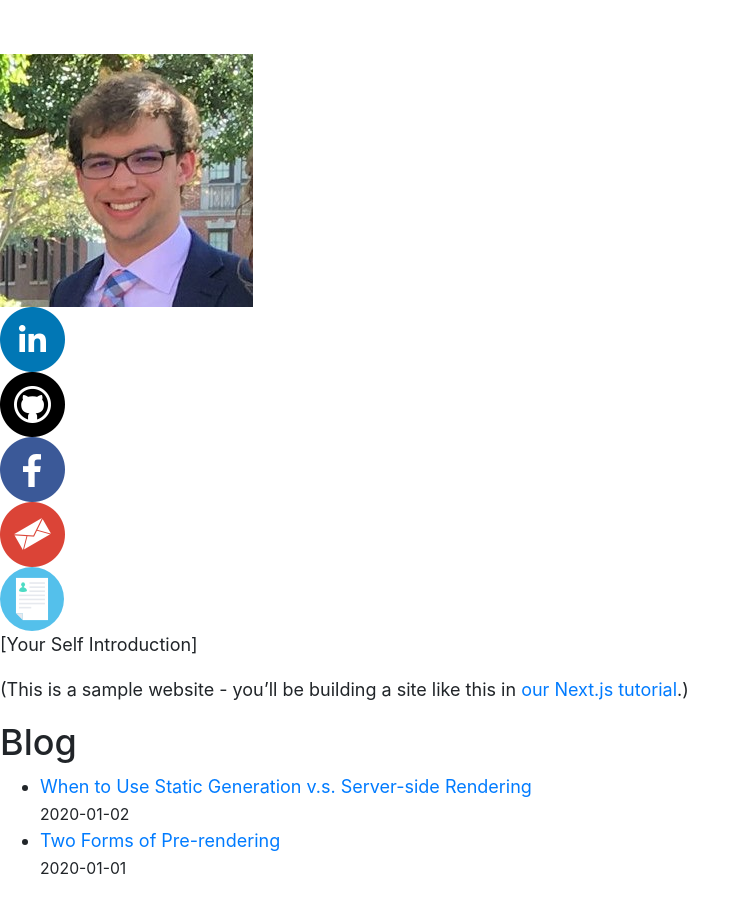
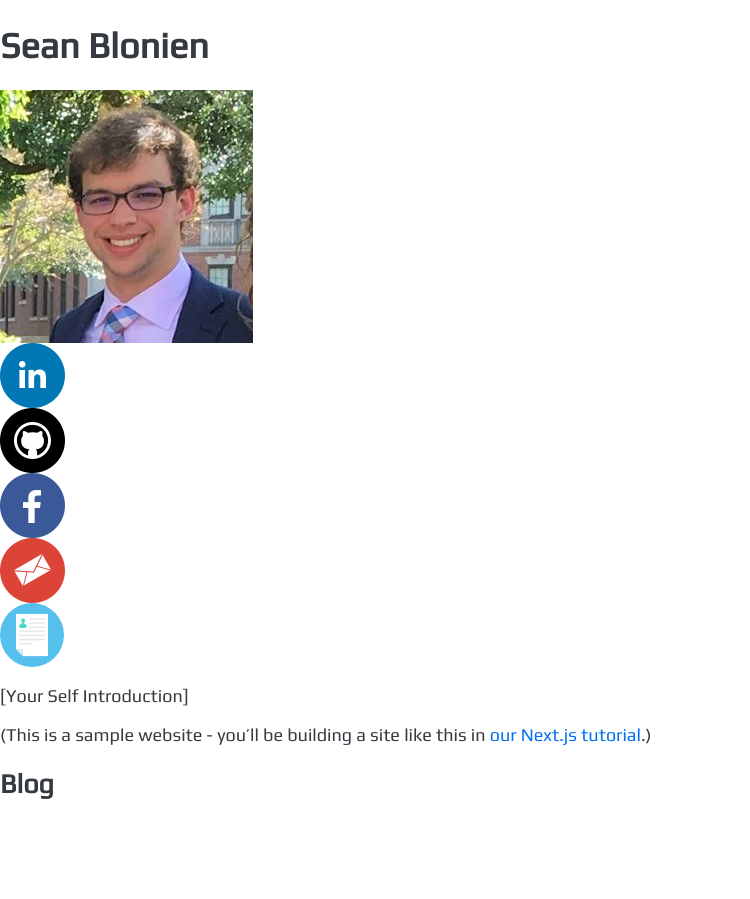
Before and after one commit to seanblonien/personal-website, a Next.js app: page / in a window 1280 px wide. Shown: the whole page, without its empty margins (0-750 px from the left). After the commit the page ends 821 px from the top, so only its background shows below. Built offline with nearby package versions, Linux system fonts and the light colour scheme.

Commit message:
Commented out unused

```diff
--- a/lib/posts.ts
+++ b/lib/posts.ts
@@ -1,69 +1,66 @@
-import fs from 'fs'
-import path from 'path'
-import matter from 'gray-matter'
-import remark from 'remark'
-import html from 'remark-html'
+// import fs from 'fs'
+// import path from 'path'
 
-const postsDirectory = path.join(process.cwd(), 'posts')
+// const postsDirectory = path.join(process.cwd(), 'posts')
 
-export function getSortedPostsData() {
-  // Get file names under /posts
-  const fileNames = fs.readdirSync(postsDirectory)
-  const allPostsData = fileNames.map(fileName => {
-    // Remove ".md" from file name to get id
-    const id = fileName.replace(/\.md$/, '')
+// export function getSortedPostsData() {
+//   // Get file names under /posts
+//   const fileNames = fs.readdirSync(postsDirectory)
+//   const allPostsData = fileNames.map(fileName => {
+//     // Remove ".md" from file name to get id
+//     const id = fileName.replace(/\.md$/, '')
 
-    // Read markdown file as string
-    const fullPath = path.join(postsDirectory, fileName)
-    const fileContents = fs.readFileSync(fullPath, 'utf8')
+//     // Read markdown file as string
+//     const fullPath = path.join(postsDirectory, fileName)
+//     const fileContents = fs.readFileSync(fullPath, 'utf8')
 
-    // Use gray-matter to parse the post metadata section
-    const matterResult = matter(fileContents)
+//     // Use gray-matter to parse the post metadata section
+//     const matterResult = matter(fileContents)
 
-    // Combine the data with the id
-    return {
-      id,
-      ...(matterResult.data as { date: string; title: string })
-    }
-  })
-  // Sort posts by date
-  return allPostsData.sort((a, b) => {
-    if (a.date < b.date) {
-      return 1
-    } else {
-      return -1
-    }
-  })
-}
+//     // Combine the data with the id
+//     return {
+//       id,
+//       ...(matterResult.data as { date: string; title: string })
+//     }
+//   })
+//   // Sort posts by date
+//   return allPostsData.sort((a, b) => {
+//     if (a.date < b.date) {
+//       return 1
+//     } else {
+//       return -1
+//     }
+//   })
+// }
 
-export function getAllPostIds() {
-  const fileNames = fs.readdirSync(postsDirectory)
-  return fileNames.map(fileName => {
-    return {
-      params: {
-        id: fileName.replace(/\.md$/, '')
-      }
-    }
-  })
-}
+// export function getAllPostIds() {
+//   const fileNames = fs.readdirSync(postsDirectory)
+//   return fileNames.map(fileName => {
+//     return {
+//       params: {
+//         id: fileName.replace(/\.md$/, '')
+//       }
+//     }
+//   })
+// }
 
-export async function getPostData(id: string) {
-  const fullPath = path.join(postsDirectory, `${id}.md`)
-  const fileContents = fs.readFileSync(fullPath, 'utf8')
+// export async function getPostData(id: string) {
+//   const fullPath = path.join(postsDirectory, `${id}.md`)
+//   const fileContents = fs.readFileSync(fullPath, 'utf8')
 
-  // Use gray-matter to parse the post metadata section
-  const matterResult = matter(fileContents)
+//   // Use gray-matter to parse the post metadata section
+//   const matterResult = matter(fileContents)
 
-  // Use remark to convert markdown into HTML string
-  const processedContent = await remark()
-    .use(html)
-    .process(matterResult.content)
-  const contentHtml = processedContent.toString()
+//   // Use remark to convert markdown into HTML string
+//   const processedContent = await remark()
+//     .use(html)
+//     .process(matterResult.content)
+//   const contentHtml = processedContent.toString()
 
-  // Combine the data with the id and contentHtml
-  return {
-    id,
-    contentHtml,
-    ...(matterResult.data as { date: string; title: string })
-  }
-}
+//   // Combine the data with the id and contentHtml
+//   return {
+//     id,
+//     contentHtml,
+//     ...(matterResult.data as { date: string; title: string })
+//   }
+// }
--- a/pages/_app.tsx
+++ b/pages/_app.tsx
@@ -1,5 +1,4 @@
 import '../styles/globals.scss';
-import 'bootstrap/dist/css/bootstrap.min.css';
 import {AppProps} from 'next/app';
 import React from 'react';
 import ReactGA from 'react-ga';
--- a/pages/index.tsx
+++ b/pages/index.tsx
@@ -1,20 +1,11 @@
-import {GetStaticProps} from 'next';
+// import {GetStaticProps} from 'next';
 import Head from 'next/head';
-import Link from 'next/link';
 import React from 'react';
 import Layout from '../components/layout';
 import {siteTitle} from '../lib/data';
-import {getSortedPostsData} from '../lib/posts';
+// import {getSortedPostsData} from '../lib/posts';
 
-export default function Home({
-  allPostsData,
-}: {
-  allPostsData: {
-    date: string;
-    title: string;
-    id: string;
-  }[];
-}): JSX.Element {
+export default function Home(): JSX.Element {
   return (
     <Layout home>
       <Head>
@@ -30,24 +21,24 @@ export default function Home({
       <section>
         <h2>Blog</h2>
         <ul>
-          {allPostsData.map(({id, date, title}) => (
+          {/* {allPostsData.map(({id, date, title}) => (
             <li key={id}>
               <Link href={`/posts/${id}`}>{title}</Link>
               <br />
               <small>{date}</small>
             </li>
-          ))}
+          ))} */}
         </ul>
       </section>
     </Layout>
   );
 }
 
-export const getStaticProps: GetStaticProps = async () => {
-  const allPostsData = getSortedPostsData();
-  return {
-    props: {
-      allPostsData,
-    },
-  };
-};
+// export const getStaticProps: GetStaticProps = async () => {
+//   const allPostsData = getSortedPostsData();
+//   return {
+//     props: {
+//       allPostsData,
+//     },
+//   };
+// };
```
Also changed, not shown: pages/posts/[id].tsx (+17 -17 lines).
